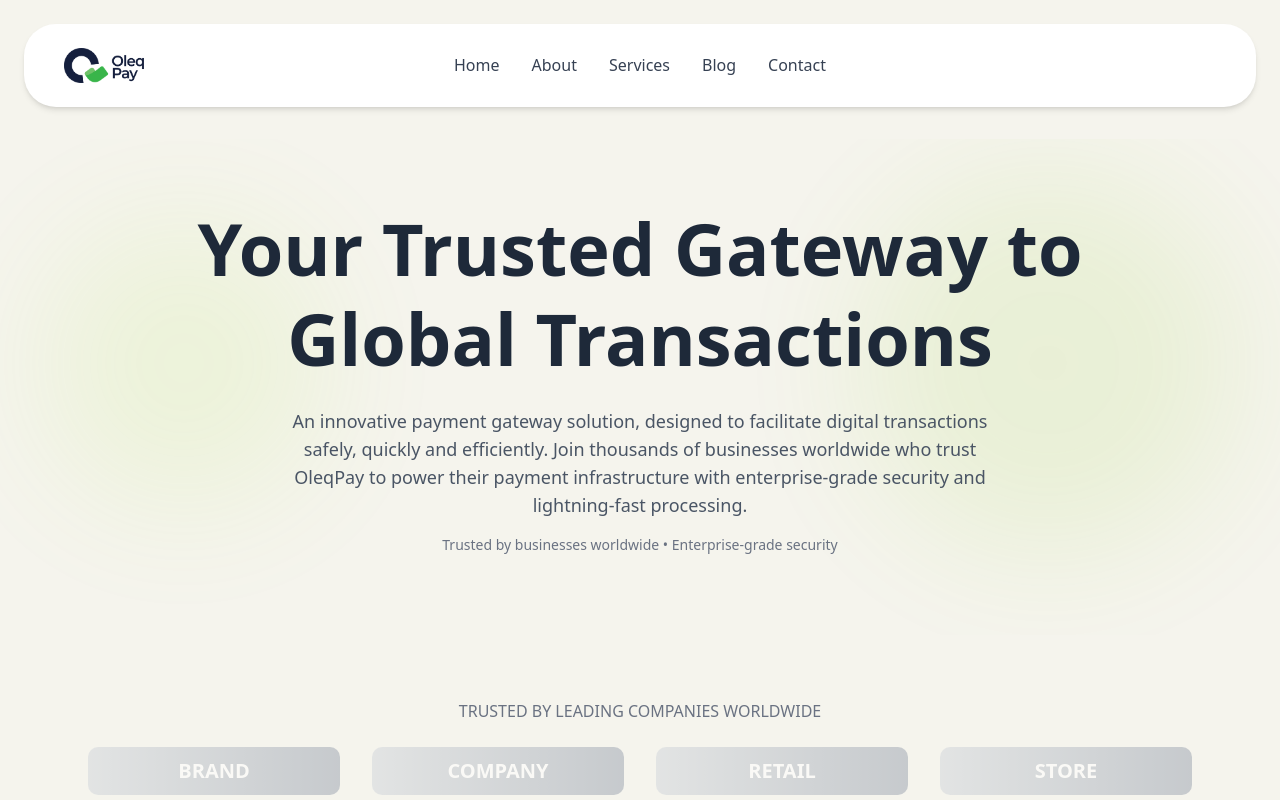
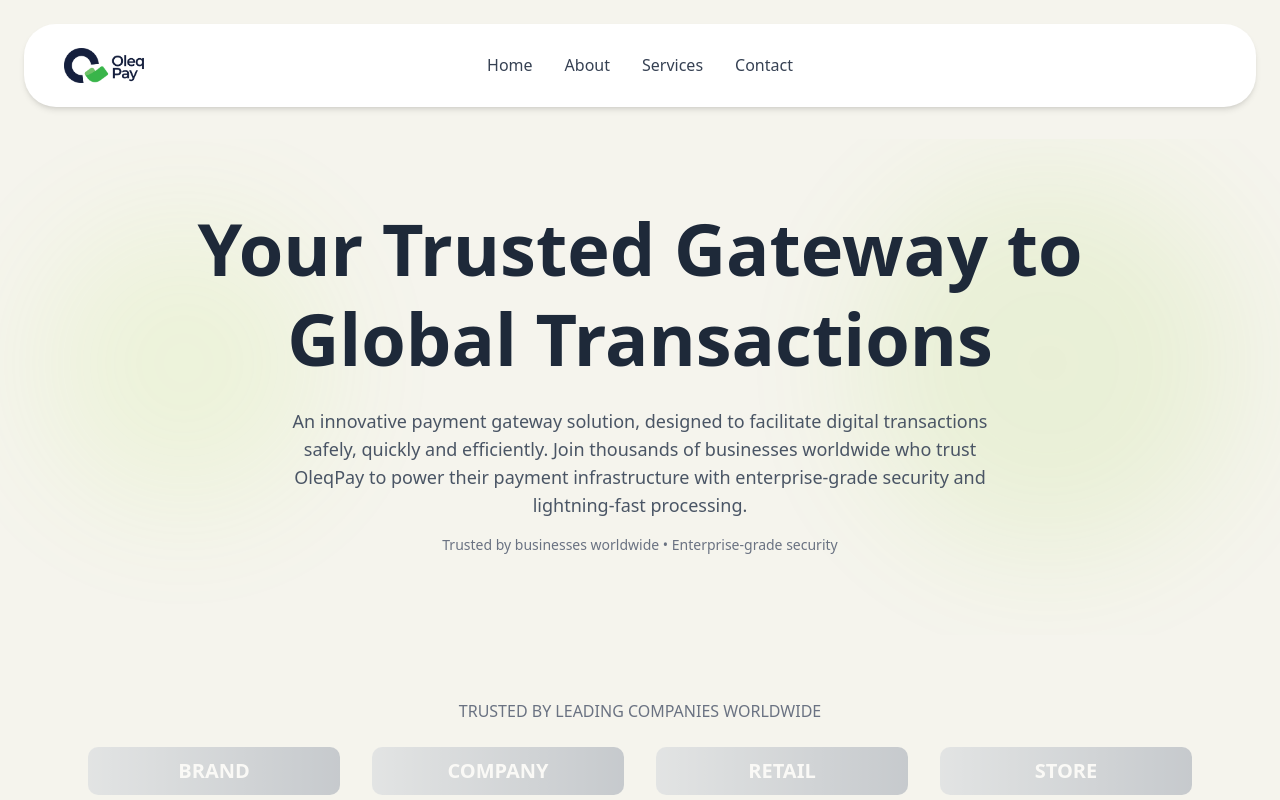
Before and after one commit to vicultr/oleqpay, a Next.js app: page / in a window 1280 px wide. Shown: the top 800 px of the page. Built offline with nearby package versions, Linux system fonts and the light colour scheme.

Commit message:
removed blogs

```diff
--- a/app/components/Footer.tsx
+++ b/app/components/Footer.tsx
@@ -18,11 +18,6 @@
             <li>
               <Link href="/about" className="hover:text-white transition-colors">
                 About
-              </Link>
-            </li>
-            <li>
-              <Link href="/blog" className="hover:text-white transition-colors">
-                Blog
               </Link>
             </li>
           </ul>
--- a/app/components/Navbar.tsx
+++ b/app/components/Navbar.tsx
@@ -41,11 +41,6 @@
               <li>
                 <Link href="/services" className="cursor-pointer hover:text-gray-900">
                   Services
-                </Link>
-              </li>
-              <li>
-                <Link href="/blog" className="cursor-pointer hover:text-gray-900">
-                  Blog
                 </Link>
               </li>
               <li>
--- a/package.json
+++ b/package.json
@@ -61,7 +61,7 @@
     "@types/node": "^20",
     "@types/react": "^19",
     "@types/react-dom": "^19",
-    "baseline-browser-mapping": "^2.11.1",
+    "baseline-browser-mapping": "^2.11.5",
     "eslint": "^9",
     "eslint-config-next": "16.0.3",
     "tailwindcss": "^4",
```
Also changed, not shown: 2 other files (tests, documents, lock files or other folders).
